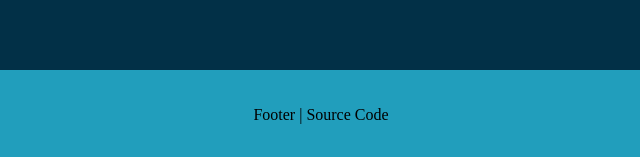
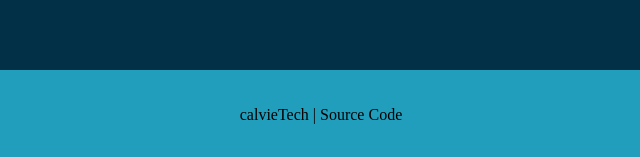
Before and after one commit to calvieTech/library-top, a plain HTML site: page index.html in a window 1280 px wide. Shown: the part 684-841 px from the top of the page, 319-959 px from the left. Drawn offline with Linux system fonts and the light colour scheme.

Commit message:
finished

```diff
--- a/index.html
+++ b/index.html
@@ -67,7 +67,7 @@
         </button>
       </form>
     </dialog>
-    <footer class="library__footer">Footer | Source Code</footer>
+    <footer class="library__footer">calvieTech | Source Code</footer>
   </body>
   <script src="index.js"></script>
 </html>
```
